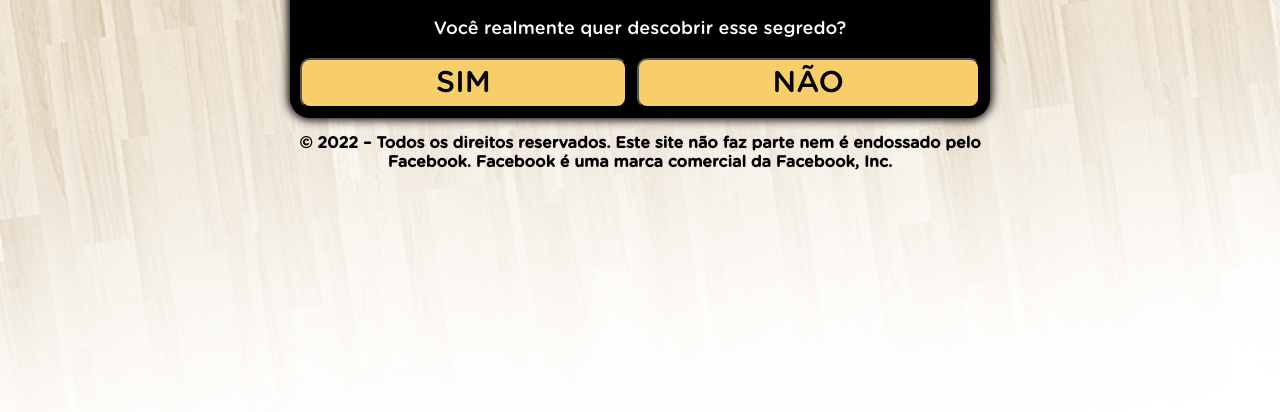
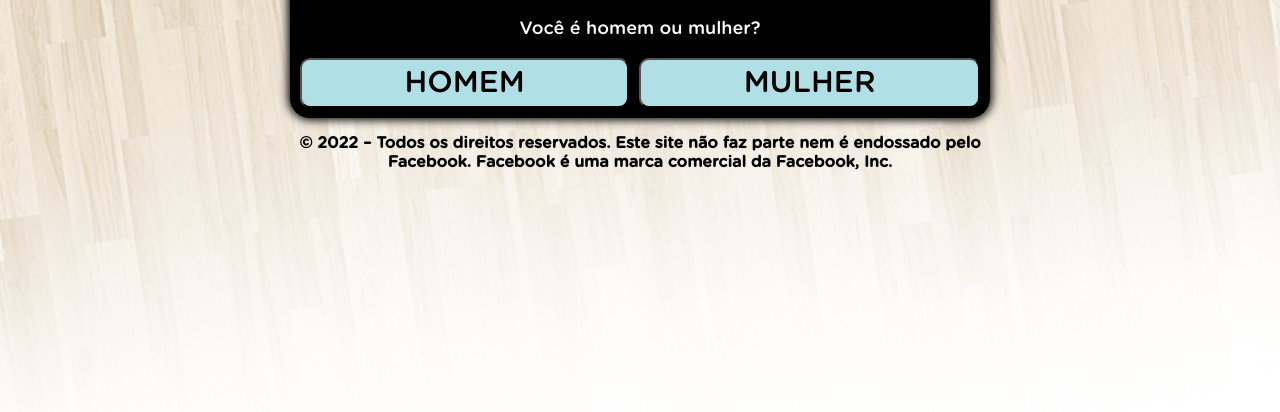
Before and after one commit to Deti8/suelimarcelo.site, a plain HTML site: page index.html in a window 1280 px wide. Shown: the part 342-754 px from the top of the page. Drawn offline with Linux system fonts and the light colour scheme.

Commit message:
Update index.html

```diff
--- a/index.html
+++ b/index.html
@@ -77,7 +77,7 @@
       border-radius: 10px;
       padding: 5px 10px;
       font-size: 30px;
-      background-color: #f7ce6a;
+      background-color: #B0E0E6;
       outline: none;
       text-decoration: none;
       color: black;
@@ -101,17 +101,17 @@
 <div id="primeira">
 <div class="question">
 <h1>Pergunta 1</h1>
-<p>Você realmente quer descobrir esse segredo?</p>
+<p>Você é homem ou mulher?</p>
 </div>
 <div class="answer">
-<button class="btn" onclick="segunda()">SIM</button>
-<button class="btn" onclick="segunda()">NÃO</button>
+<button class="btn" onclick="segunda()">HOMEM</button>
+<button class="btn" onclick="segunda()">MULHER</button>
 </div>
 </div>
 <div id="segunda" class="hide">
 <div class="question">
 <h1>Pergunta 2</h1>
-<p>Você promete não revelar para ninguém?</p>
+<p>Você gosta de algum tipo de doce?</p>
 </div>
 <div class="answer">
 <button class="btn" onclick="terceira()">SIM</button>
@@ -141,7 +141,7 @@
       document.getElementById("terceira").classList.remove("hide")
     }
     function redirect() {
-      location.href = "COLOQUE SEU LINK AQUI"
+      location.href = "https://programamdz.com/"
     }
   </script>
 </body>
```
